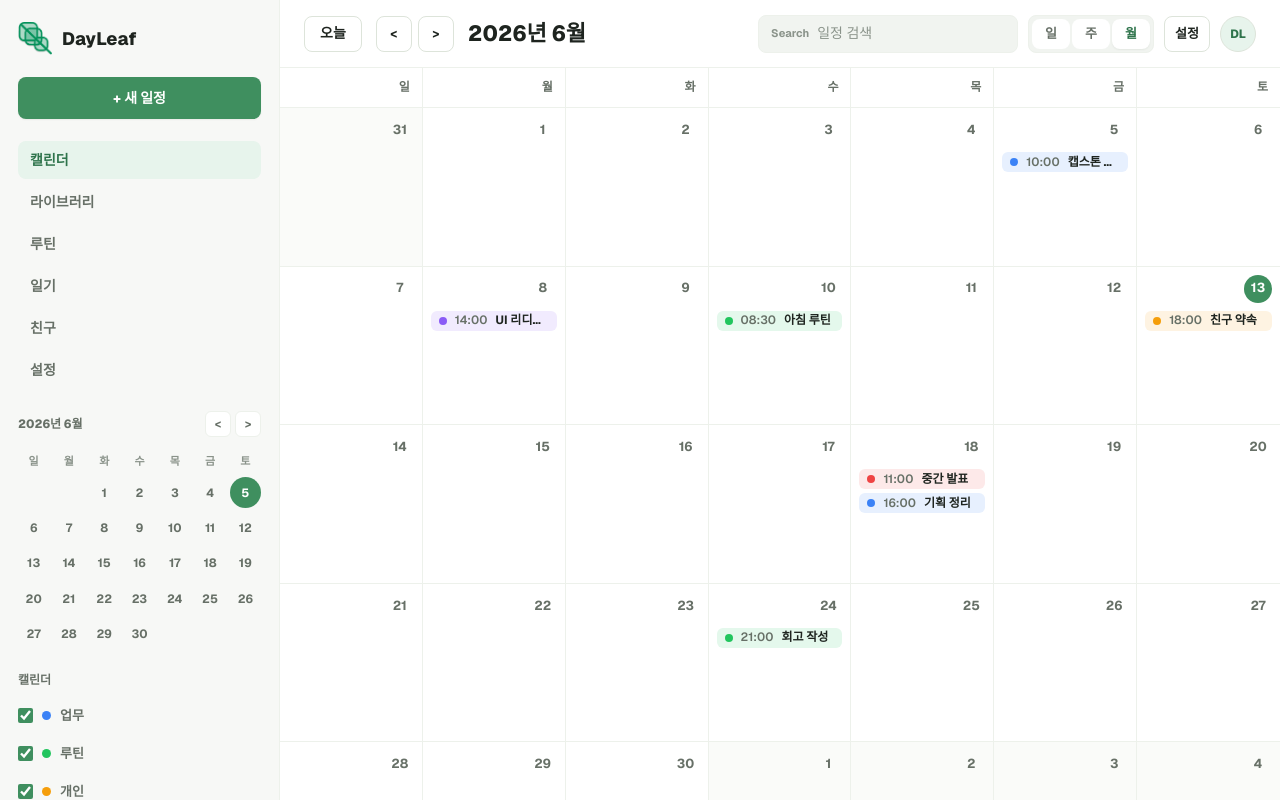
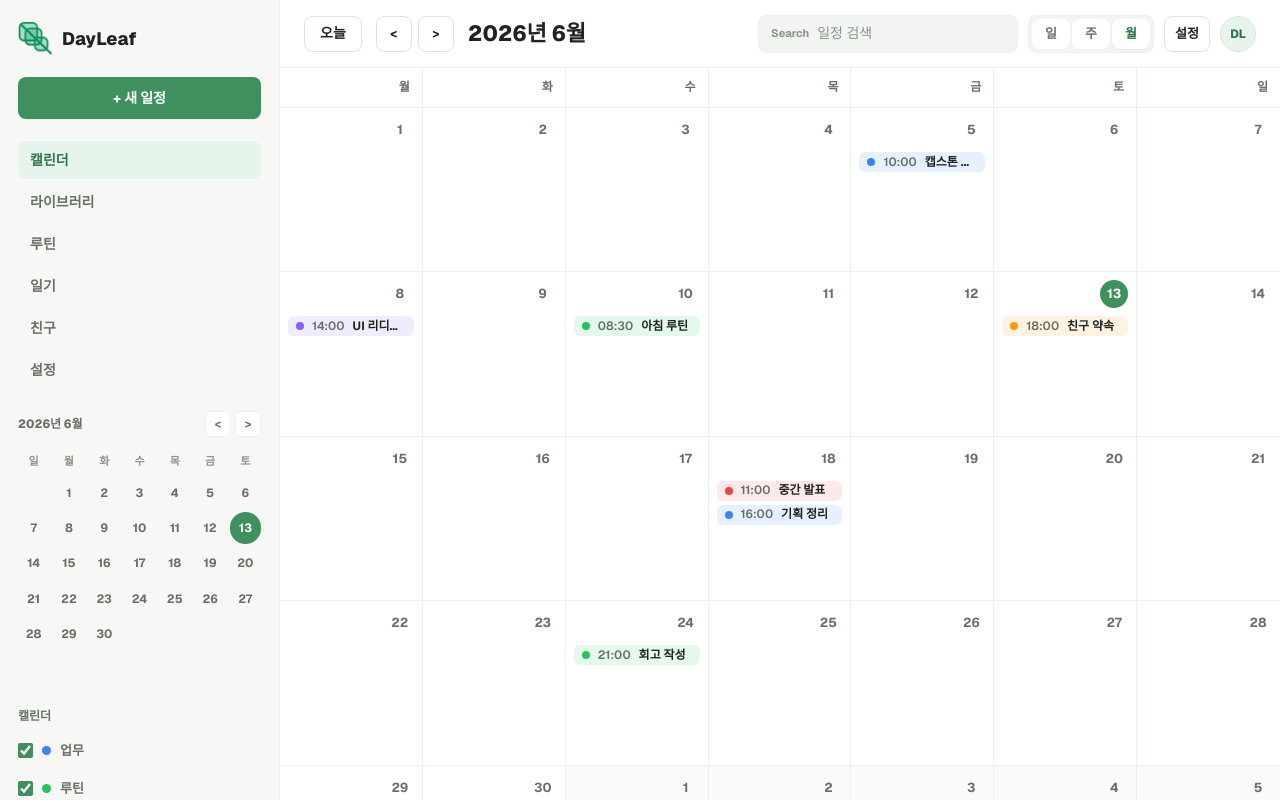
Before and after one commit to Dayleaf/Dayleaf-FE, a Next.js app: page /calendar/monthly in a window 1280 px wide. Shown: the top 800 px of the page. Built offline with nearby package versions, Linux system fonts and the light colour scheme.

Commit message:
🐛fix(#4): 캘린더 현재 날짜 기준 반영

```diff
--- a/src/components/calendar/CalendarTopbar.tsx
+++ b/src/components/calendar/CalendarTopbar.tsx
@@ -1,5 +1,7 @@
 'use client'
 
+import { useMemo } from 'react'
+import dayjs from 'dayjs'
 import Link from 'next/link'
 import { usePathname, useSearchParams } from 'next/navigation'
 import styles from './calendarTopbar.module.css'
@@ -16,6 +18,7 @@ export default function CalendarTopbar() {
   const isWeeklyView = pathname === '/calendar/weekly'
   const isTodoOpen = searchParams.get('todo') === 'open'
   const todoHref = isTodoOpen ? '/calendar/weekly' : '/calendar/weekly?todo=open'
+  const currentMonthLabel = useMemo(() => dayjs().format('YYYY년 M월'), [])
 
   return (
     <header className={styles.topbar}>
@@ -31,7 +34,7 @@ export default function CalendarTopbar() {
             &gt;
           </button>
         </div>
-        <h1 className={styles.currentMonth}>2026년 6월</h1>
+        <h1 className={styles.currentMonth}>{currentMonthLabel}</h1>
       </div>
 
       <div className={styles.rightGroup}>
--- a/src/components/calendar/daily/DailyCalendar.tsx
+++ b/src/components/calendar/daily/DailyCalendar.tsx
@@ -38,8 +38,6 @@ type SelectionState = {
   endMinute: number
 }
 
-const defaultDate = '2026-06-08'
-
 function getDailyDay(date: string): CalendarDay {
   const targetDate = dayjs(date)
 
@@ -52,7 +50,7 @@ function getDailyDay(date: string): CalendarDay {
   }
 }
 
-export default function DailyCalendar({ date = defaultDate }: DailyCalendarProps) {
+export default function DailyCalendar({ date }: DailyCalendarProps) {
   const events = useCalendarStore((state) => state.events)
   const todos = useCalendarStore((state) => state.todos)
   const addEvent = useCalendarStore((state) => state.addEvent)
@@ -66,7 +64,8 @@ export default function DailyCalendar({ date = defaultDate }: DailyCalendarProps
   const [selection, setSelection] = useState<SelectionState | null>(null)
   const [draftTodos, setDraftTodos] = useState<CalendarTodo[]>([])
 
-  const day = useMemo(() => getDailyDay(date), [date])
+  const selectedDate = useMemo(() => date ?? dayjs().format('YYYY-MM-DD'), [date])
+  const day = useMemo(() => getDailyDay(selectedDate), [selectedDate])
   const timeSlots = useMemo(() => getTimeSlots(), [])
   const dayEvents = useMemo(() => {
     return events
--- a/src/components/calendar/monthly/CalendarGrid.tsx
+++ b/src/components/calendar/monthly/CalendarGrid.tsx
@@ -2,7 +2,7 @@ import type { CalendarDay, CalendarEvent } from '@/types/calendar'
 import CalendarCell from './CalendarCell'
 import styles from './monthlyCalendar.module.css'
 
-const weekdays = ['일', '월', '화', '수', '목', '금', '토']
+const weekdays = ['월', '화', '수', '목', '금', '토', '일']
 
 type CalendarGridProps = {
   days: CalendarDay[]
--- a/src/components/calendar/monthly/MonthlyCalendar.tsx
+++ b/src/components/calendar/monthly/MonthlyCalendar.tsx
@@ -1,14 +1,13 @@
 'use client'
 
 import { useMemo, useState } from 'react'
+import dayjs from 'dayjs'
 import { calendarCategories, getCategoryColor, getMonthDays } from '@/lib/calendar'
 import { useCalendarStore } from '@/stores/calendarStore'
 import type { CalendarDay, CalendarEvent, CalendarEventDraft } from '@/types/calendar'
 import CalendarGrid from './CalendarGrid'
 import EventModal from './EventModal'
 import styles from './monthlyCalendar.module.css'
-
-const selectedMonth = '2026-06-01'
 
 type ModalState =
   | { mode: 'create'; date: string; event?: undefined }
@@ -22,7 +21,8 @@ export default function MonthlyCalendar() {
   const deleteEvent = useCalendarStore((state) => state.deleteEvent)
   const [modalState, setModalState] = useState<ModalState>(null)
 
-  const days = useMemo(() => getMonthDays(selectedMonth), [])
+  const selectedMonth = useMemo(() => dayjs().format('YYYY-MM-DD'), [])
+  const days = useMemo(() => getMonthDays(selectedMonth), [selectedMonth])
   const eventsByDate = useMemo(() => {
     return events.reduce<Record<string, CalendarEvent[]>>((groupedEvents, event) => {
       const dayEvents = groupedEvents[event.date] ?? []
--- a/src/components/calendar/weekly/WeeklyCalendar.tsx
+++ b/src/components/calendar/weekly/WeeklyCalendar.tsx
@@ -1,5 +1,6 @@
 'use client'
 
+import dayjs from 'dayjs'
 import { useMemo, useState } from 'react'
 import { useSearchParams } from 'next/navigation'
 import {
@@ -16,8 +17,6 @@ import TodoPanel from './TodoPanel'
 import WeekDayHeader from './WeekDayHeader'
 import WeeklyGrid from './WeeklyGrid'
 import styles from './weeklyCalendar.module.css'
-
-const selectedWeek = '2026-06-05'
 
 type ModalState =
   | { mode: 'create'; date: string; startTime: string; endTime: string; event?: undefined }
@@ -45,7 +44,8 @@ export default function WeeklyCalendar() {
   const [modalState, setModalState] = useState<ModalState>(null)
   const [selection, setSelection] = useState<SelectionState | null>(null)
 
-  const days = useMemo(() => getWeekDays(selectedWeek), [])
+  const selectedWeek = useMemo(() => dayjs().format('YYYY-MM-DD'), [])
+  const days = useMemo(() => getWeekDays(selectedWeek), [selectedWeek])
   const timeSlots = useMemo(() => getTimeSlots(), [])
   const eventsByDate = useMemo(() => {
     return events.reduce<Record<string, CalendarEvent[]>>((groupedEvents, event) => {
--- a/src/components/layout/Sidebar.tsx
+++ b/src/components/layout/Sidebar.tsx
@@ -1,5 +1,7 @@
 'use client'
 
+import { useMemo } from 'react'
+import dayjs from 'dayjs'
 import Image from 'next/image'
 import Link from 'next/link'
 import { usePathname } from 'next/navigation'
@@ -15,10 +17,25 @@ const navItems = [
   { label: '설정', href: '/' },
 ]
 
-const miniDays = Array.from({ length: 35 }, (_, index) => index - 1)
-
 export default function Sidebar() {
   const pathname = usePathname()
+  const today = useMemo(() => dayjs(), [])
+  const miniMonthTitle = today.format('YYYY년 M월')
+  const miniDays = useMemo(() => {
+    const month = today.startOf('month')
+    const start = month.startOf('week')
+
+    return Array.from({ length: 42 }, (_, index) => {
+      const date = start.add(index, 'day')
+
+      return {
+        key: date.format('YYYY-MM-DD'),
+        dayNumber: date.date(),
+        isCurrentMonth: date.month() === month.month(),
+        isToday: date.isSame(today, 'day'),
+      }
+    })
+  }, [today])
 
   return (
     <aside className={styles.sidebar}>
@@ -54,7 +71,7 @@ export default function Sidebar() {
 
       <section className={styles.section} aria-labelledby="mini-calendar-title">
         <div className={styles.sectionHeader}>
-          <h2 id="mini-calendar-title">2026년 6월</h2>
+          <h2 id="mini-calendar-title">{miniMonthTitle}</h2>
           <div className={styles.miniActions}>
             <button type="button" aria-label="이전 달">
               &lt;
@@ -70,15 +87,15 @@ export default function Sidebar() {
               {weekday}
             </span>
           ))}
-          {miniDays.map((day, index) => (
+          {miniDays.map((day) => (
             <button
-              key={`${day}-${index}`}
-              className={`${styles.miniDay} ${day === 5 ? styles.selectedMiniDay : ''} ${
-                day < 1 || day > 30 ? styles.mutedMiniDay : ''
+              key={day.key}
+              className={`${styles.miniDay} ${day.isToday ? styles.selectedMiniDay : ''} ${
+                day.isCurrentMonth ? '' : styles.mutedMiniDay
               }`}
               type="button"
             >
-              {day < 1 ? '' : day > 30 ? '' : day}
+              {day.isCurrentMonth ? day.dayNumber : ''}
             </button>
           ))}
         </div>
--- a/src/lib/calendar.ts
+++ b/src/lib/calendar.ts
@@ -206,9 +206,10 @@ export const sampleTodos: CalendarTodo[] = [
   },
 ]
 
-export function getMonthDays(baseDate = '2026-06-01') {
+export function getMonthDays(baseDate = dayjs().format('YYYY-MM-DD')) {
   const month = dayjs(baseDate).startOf('month')
-  const start = month.startOf('week')
+  const daysSinceMonday = month.day() === 0 ? 6 : month.day() - 1
+  const start = month.subtract(daysSinceMonday, 'day')
   const today = dayjs()
 
   return Array.from({ length: 42 }, (_, index): CalendarDay => {
@@ -224,8 +225,10 @@ export function getMonthDays(baseDate = '2026-06-01') {
   })
 }
 
-export function getWeekDays(baseDate = '2026-06-05') {
-  const start = dayjs(baseDate).startOf('week').add(1, 'day')
+export function getWeekDays(baseDate = dayjs().format('YYYY-MM-DD')) {
+  const base = dayjs(baseDate)
+  const daysSinceMonday = base.day() === 0 ? 6 : base.day() - 1
+  const start = base.subtract(daysSinceMonday, 'day')
   const today = dayjs()
 
   return Array.from({ length: 7 }, (_, index): CalendarDay => {
```
